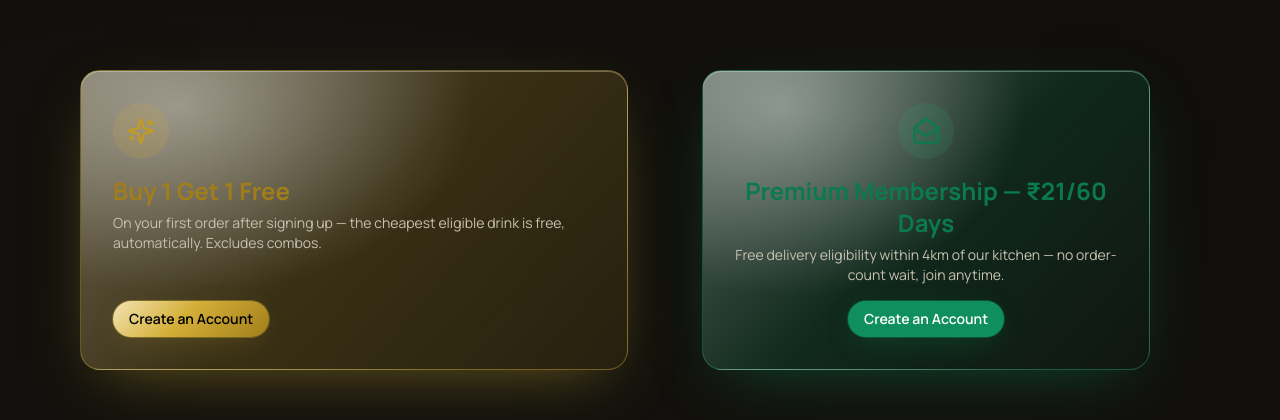
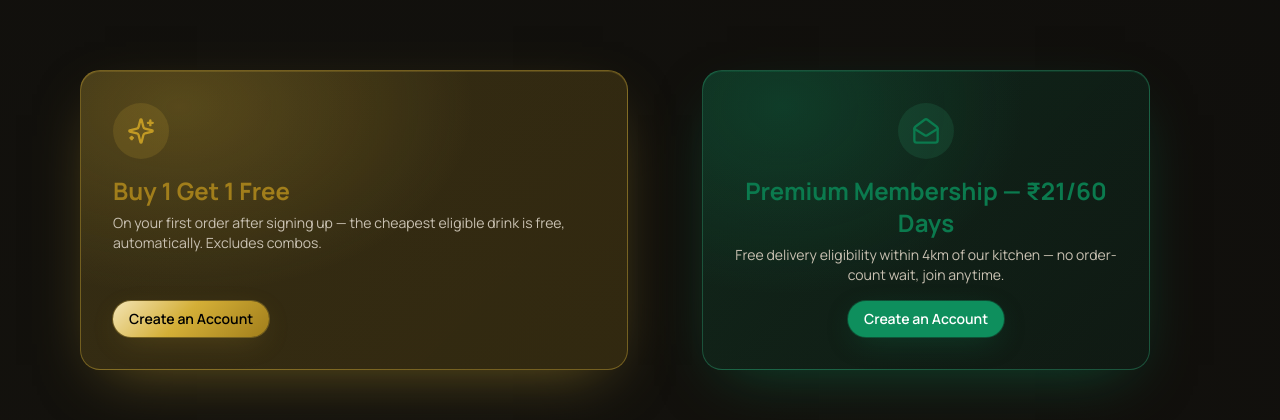
Before and after one commit to ambarish99-07/Mocktail-journey, a Next.js app: page / in a window 1280 px wide. Shown: the part 770-1190 px from the top of the page. Built offline with nearby package versions, Linux system fonts and the light colour scheme; no server answers; a web font is replaced by a local one.

Commit message:
feat: refine glossy card backgrounds for improved visual depth and consistency

```diff
--- a/src/app/globals.css
+++ b/src/app/globals.css
@@ -109,27 +109,31 @@
   }
 
   /*
-   * Pastel "glossy glass" card backgrounds — a soft tinted gradient plus a
-   * white radial sheen (top-left) to read as a highlight/reflection, and a
-   * matching outer glow. Static rgba values (not theme tokens) so the glass
-   * effect looks intentional in both light and dark mode rather than
-   * flipping with the page background.
+   * "Glossy glass" card backgrounds — a tinted gradient plus a hue-matched
+   * (never white) highlight for a bit of glass-like depth, and a matching
+   * outer glow. No white anywhere: a white sheen looked fine as a design
+   * idea but washed out the text sitting on top of it, especially in dark
+   * mode. The gradient now stays at or darker than the tone on the card's
+   * right side throughout, rather than brightening toward a pale corner.
+   * Static rgba values (not theme tokens) so the glass effect looks
+   * intentional in both light and dark mode rather than flipping with the
+   * page background.
    */
   .glossy-card-gold {
     background:
-      radial-gradient(120% 140% at 18% 12%, rgba(255, 255, 255, 0.4), transparent 45%),
-      linear-gradient(135deg, rgba(243, 228, 180, 0.4) 0%, rgba(212, 175, 55, 0.2) 50%, rgba(161, 126, 27, 0.14) 100%);
+      radial-gradient(120% 140% at 18% 12%, rgba(212, 175, 55, 0.22), transparent 45%),
+      linear-gradient(135deg, rgba(212, 175, 55, 0.18) 0%, rgba(161, 126, 27, 0.22) 100%);
     box-shadow:
-      inset 0 1px 0 rgba(255, 255, 255, 0.3),
+      inset 0 1px 0 rgba(212, 175, 55, 0.2),
       0 20px 60px -25px rgba(212, 175, 55, 0.5);
   }
 
   .glossy-card-emerald {
     background:
-      radial-gradient(120% 140% at 18% 12%, rgba(255, 255, 255, 0.4), transparent 45%),
-      linear-gradient(135deg, rgba(194, 231, 214, 0.4) 0%, rgba(14, 143, 93, 0.2) 50%, rgba(10, 61, 42, 0.14) 100%);
+      radial-gradient(120% 140% at 18% 12%, rgba(14, 143, 93, 0.22), transparent 45%),
+      linear-gradient(135deg, rgba(14, 143, 93, 0.18) 0%, rgba(10, 61, 42, 0.22) 100%);
     box-shadow:
-      inset 0 1px 0 rgba(255, 255, 255, 0.3),
+      inset 0 1px 0 rgba(14, 143, 93, 0.2),
       0 20px 60px -25px rgba(14, 143, 93, 0.5);
   }
 }
```
